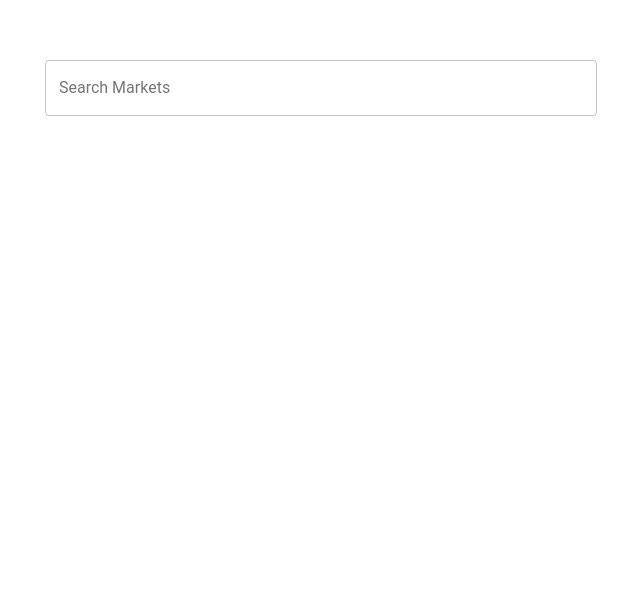
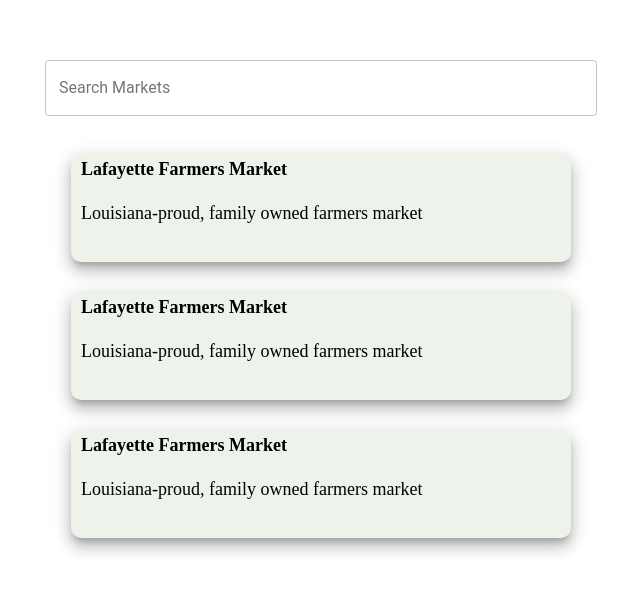
Before and after one commit to labs14-market-organizer/frontend, a React (Create React App) app: page /searchmarkets in a window 1280 px wide. Shown: the top 592 px of the page, without its empty margins (319-959 px from the left). Built offline with nearby package versions, Linux system fonts and the light colour scheme; a web font is replaced by a local one.

Commit message:
icon added/ no cdn/ will get merged in to code with it

```diff
--- a/src/routes/SearchMarkets.js
+++ b/src/routes/SearchMarkets.js
@@ -4,10 +4,10 @@ import {
     Button,
     Typography,
     Container,
-    Checkbox
+    Box
   } from "@material-ui/core";
-  import styled from "styled-components";
-
+import styled from "styled-components";
+import Place from '../assets/place.svg'
 
 class SearchMarkets extends React.Component {
     state = {
@@ -29,7 +29,7 @@ class SearchMarkets extends React.Component {
                         id="search"
                         label="Search Markets"
                         name="search"
-                        placeholder="City, State or Zip Code"
+                        placeholder="&#xf002; City, State or ZIP Code"
                         value={this.state.search}
                         onChange={this.handleChange}
                         margin="normal"
@@ -38,6 +38,19 @@ class SearchMarkets extends React.Component {
                         style={{marginTop: "60px"}}
                     />
                 </form>
+
+                <StyleBox boxShadow={10} >
+                    <p style={{fontWeight: "600"}}>Lafayette Farmers Market</p>
+                    <p>Louisiana-proud, family owned farmers market</p>
+                </StyleBox>
+                <StyleBox boxShadow={10} >
+                    <p style={{fontWeight: "600"}}>Lafayette Farmers Market</p>
+                    <p>Louisiana-proud, family owned farmers market</p>
+                </StyleBox>
+                <StyleBox boxShadow={10} >
+                    <p style={{fontWeight: "600"}}>Lafayette Farmers Market</p>
+                    <p>Louisiana-proud, family owned farmers market</p>
+                </StyleBox>
             </StyledContainer>
         )
     }
@@ -50,6 +63,26 @@ const StyledContainer = styled(Container)`
     @media(min-width: 600px){
     width: 600px;
   }
-`
+`;
+const StyleBox = styled(Box)`
+        min-height: 108px;
+        width: 85vw;
+        margin-left: 1%;
+        text-align: left;
+        border-radius: 10px;
+        background-color: #edf3ea;
+        margin-top: 32px;
+        p {
+            padding-left: 10px;
+            padding-top: 5px;
+            font-size: 18px;
+            font-family: Raleway;
+        }
+        @media(min-width: 600px){
+        margin: 0 auto;
+        width: 500px;
+        margin-top: 30px;
+  }
+`;
 
 export default SearchMarkets;
```
Also changed, not shown: src/assets/place.svg (added).
